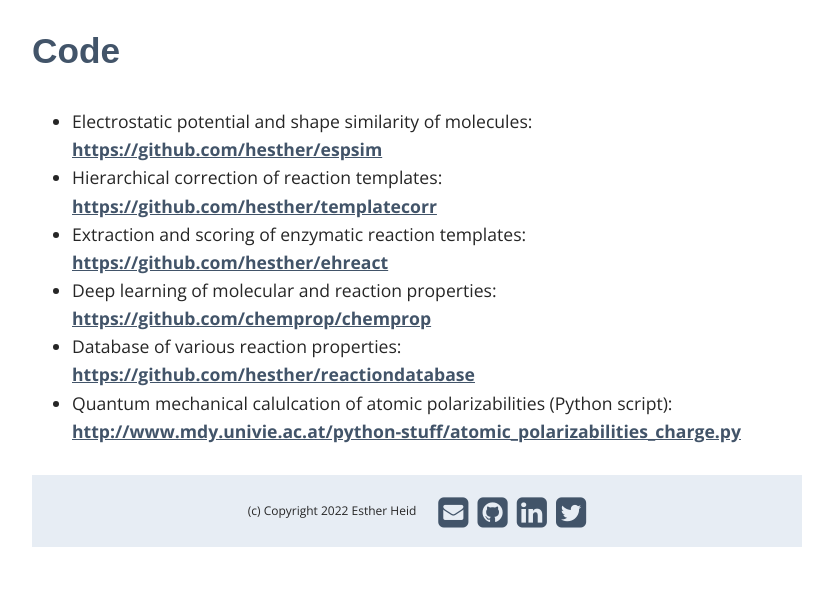
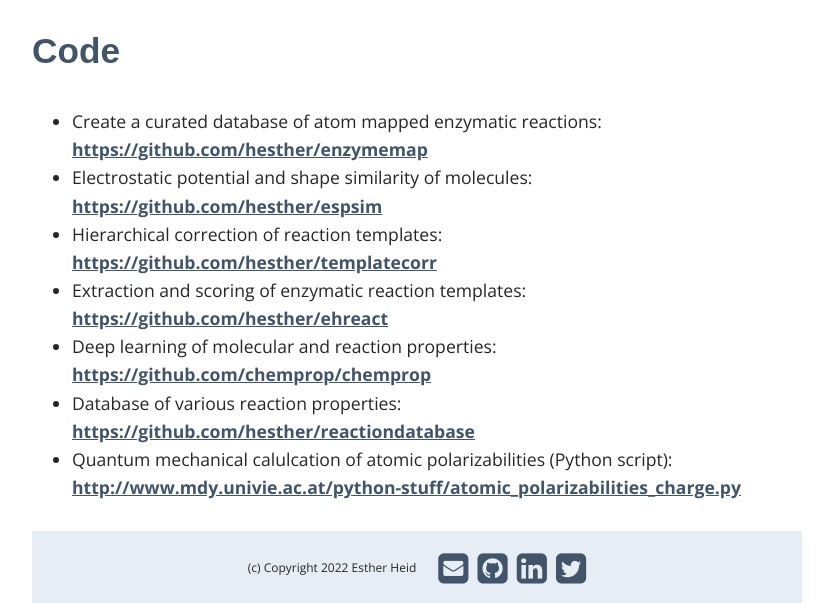
Before and after one commit to hesther/hesther.github.io, a Jekyll site: the page built from _pages/03_code.md, in a window 1280 px wide and 900 px high, scrolled down 207 px, cut to the strip 297-900 px from the top of the window. Shown: the whole strip, without its empty margins (223-1056 px from the left). Built offline with Jekyll 4.4.1, drawn with Linux system fonts in a browser that asks for light colours; some web fonts are replaced; a style sheet for code colours, icons or effects is not loaded; before the commit the page ends 1051 px from its top, so only the background shows below that.

Commit message:
updated code

```diff
--- a/_pages/03_code.md
+++ b/_pages/03_code.md
@@ -4,6 +4,7 @@ title: Code
 permalink: /code/
 ---
 
+* Create a curated database of atom mapped enzymatic reactions: [https://github.com/hesther/enzymemap](https://github.com/hesther/enzymemap)
 * Electrostatic potential and shape similarity of molecules: [https://github.com/hesther/espsim](https://github.com/hesther/espsim)
 * Hierarchical correction of reaction templates: [https://github.com/hesther/templatecorr](https://github.com/hesther/templatecorr)
 * Extraction and scoring of enzymatic reaction templates: [https://github.com/hesther/ehreact](https://github.com/hesther/ehreact)
```
